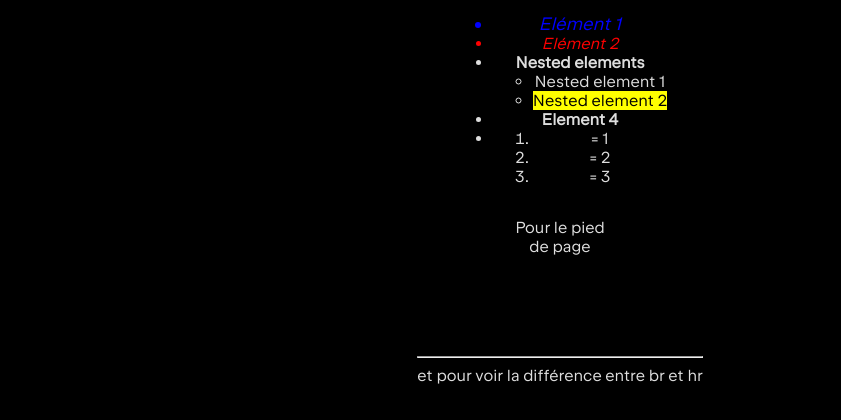
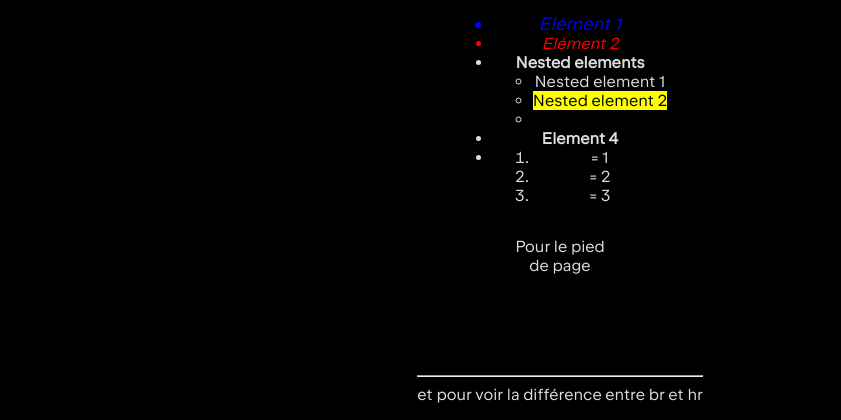
Before and after one commit to JehBro/UnHTMLPourTravailler, a website built with Vite: page index.html in a window 1280 px wide. Shown: the part 536-956 px from the top of the page, without its empty margins (80-921 px from the left). Built offline with nearby package versions, Linux system fonts and the light colour scheme.

Commit message:
retour sur main

```diff
--- a/index.html
+++ b/index.html
@@ -32,6 +32,7 @@
       <ul>
         <li>Nested element 1</li>
         <li><mark>Nested element 2</mark></li>
+        <li><a href="https://github.com"></a></li>
       </ul>
     <li><strong>Element 4</strong></li>
     <li><ol>
```
